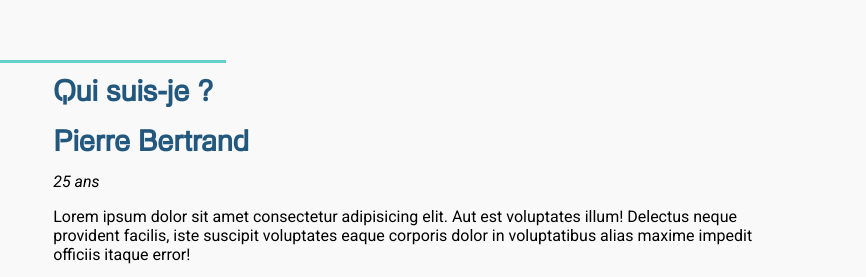
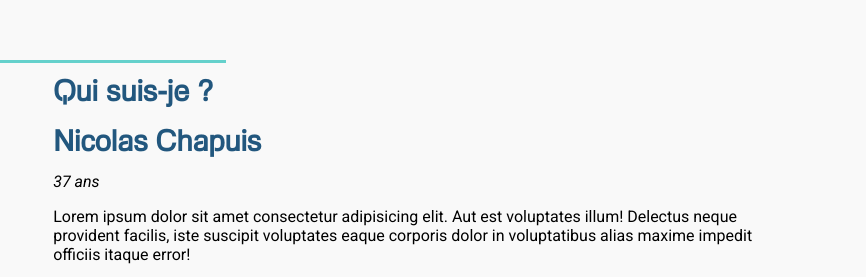
Before and after one commit to Clust34/CCI_Lyon, a plain HTML site: page index.html in a window 1280 px wide. Shown: the part 2140-2417 px from the top of the page, 414-1280 px from the left. Drawn offline with Linux system fonts and the light colour scheme.

Commit message:
fix name

```diff
--- a/index.html
+++ b/index.html
@@ -136,8 +136,8 @@
                 <img src="https://cdn.discordapp.com/attachments/1080758430668693565/1082238925466238976/img-profil.png" alt="photo de profil" class="profil-img">
                 <div class="profil-description">
                     <h3>Qui suis-je ?</h3>
-                    <h3 class="profil-subtitle">Pierre Bertrand</h3>
-                    <em>25 ans</em>
+                    <h3 class="profil-subtitle">Nicolas Chapuis</h3>
+                    <em>37 ans</em>
                     <p>Lorem ipsum dolor sit amet consectetur adipisicing elit. Aut est voluptates illum! Delectus neque provident facilis, iste suscipit voluptates eaque corporis dolor in voluptatibus alias maxime impedit officiis itaque error!</p>
                     <p>Laudantium, cumque aspernatur. Temporibus neque culpa laboriosam vel mollitia magnam expedita! Magnam quas veniam at cum recusandae quidem, accusamus voluptatibus voluptatum, suscipit maiores vero quod natus ipsa perspiciatis? Unde, velit?</p>
                     <p>Dolores exercitationem laborum perferendis aliquam, nobis, <span class="text-red">, placeat veniam mollitia iusto ipsam dolor accusamus amet cum tempora sequi</span> quam. Dicta officiis, ullam consequuntur accusamus non est numquam. Inventore, fugiat eligendi.</p>
```
